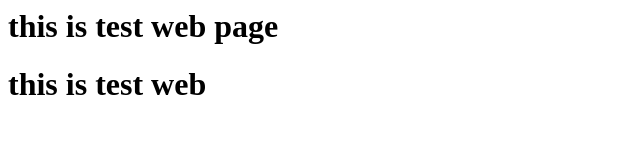
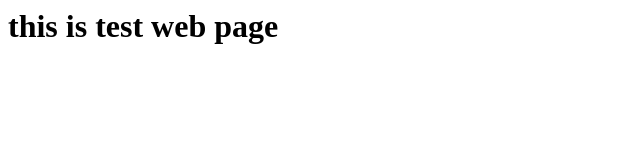
Before and after one commit to Anil-kattoju/webrepo, a plain HTML site: page index.html in a window 1280 px wide. Shown: the whole page, without its empty margins (0-640 px from the left). Drawn offline with Linux system fonts and the light colour scheme.

Commit message:
Update index.html
updated

```diff
--- a/index.html
+++ b/index.html
@@ -1,2 +1 @@
 <h1>this is test web page</h1>
-<h1>this is test web</h1>
```
